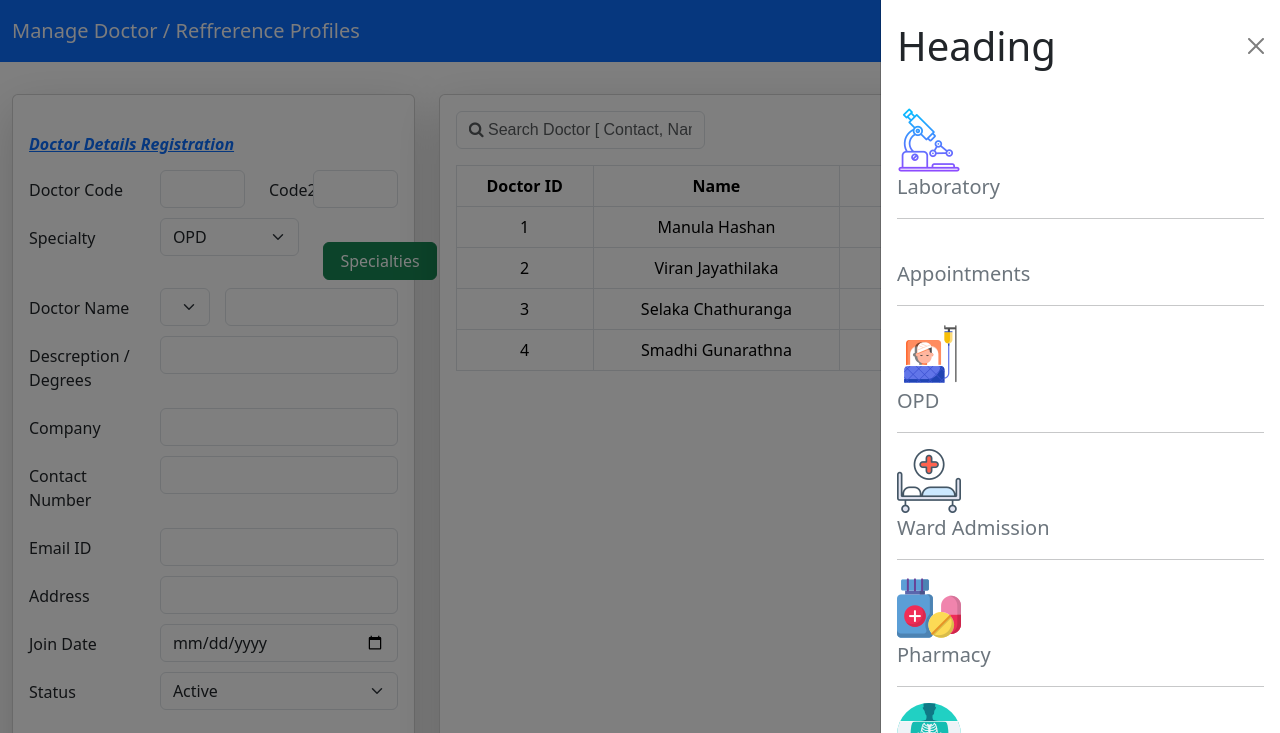
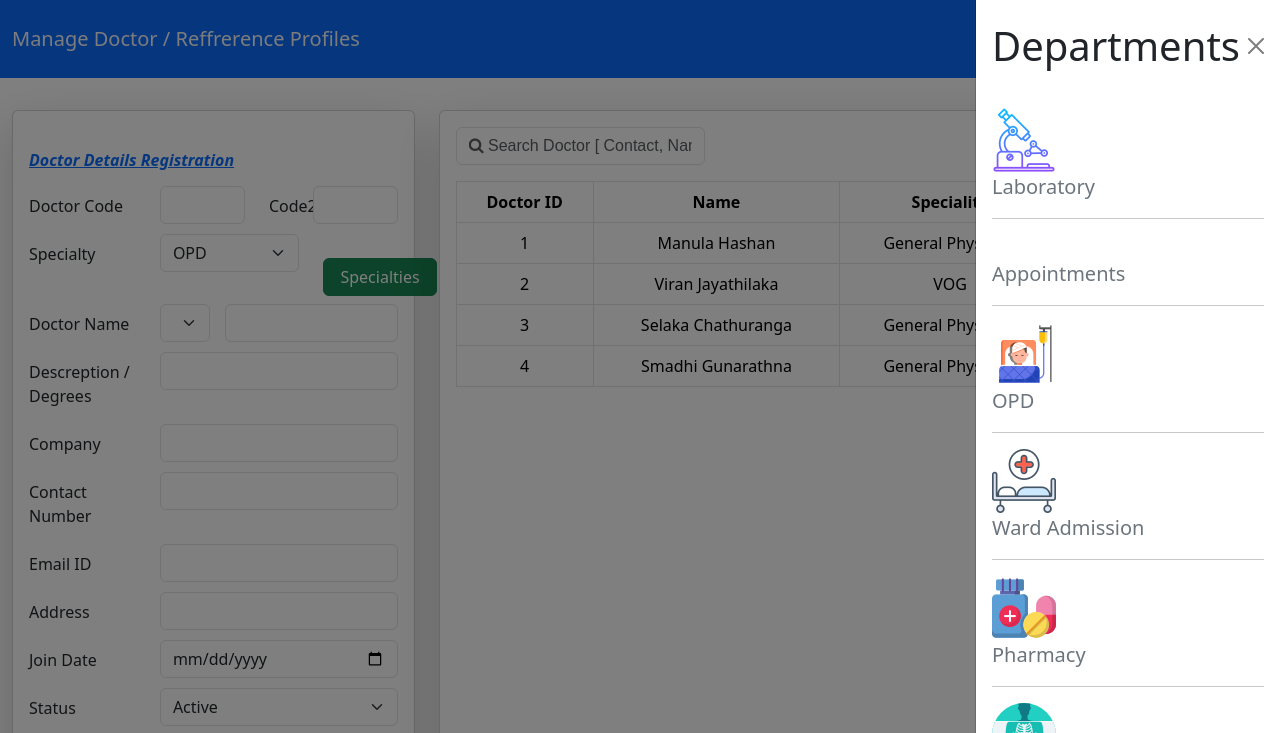
Before and after one commit to ManulaHashan/HMS, a website: page views/doctorProfile.html in a window 1280 px wide. Both pictures are taken after a click on the button 1239 px from the left and 31 px from the top of the page. Shown: the top 733 px of the page. Drawn offline with nearby package versions, Linux system fonts and the light colour scheme.

Commit message:
offcanvas size changed.

```diff
--- a/views/doctorProfile.html
+++ b/views/doctorProfile.html
@@ -16,9 +16,9 @@
         <a class="navbar-brand" href="#">
         <span class="text-light"> Manage Doctor / Reffrerence Profiles</span>
         </a>
-        <div class="offcanvas offcanvas-end" id="demo">
+        <div class="offcanvas offcanvas-end w-auto" id="demo">
             <div class="offcanvas-header">
-              <h1 class="offcanvas-title">Heading</h1>
+              <h1 class="offcanvas-title">Departments</h1>
               <button type="button" class="btn-close text-reset" data-bs-dismiss="offcanvas"></button>
             </div>
             <div class="offcanvas-body">
@@ -51,9 +51,7 @@
             </div>
           </div>
         <button class="btn btn-primary" type="button" data-bs-toggle="offcanvas" data-bs-target="#demo">
-            <svg xmlns="http://www.w3.org/2000/svg" width="32" height="32" fill="currentColor" class="bi bi-list" viewBox="0 0 16 16">
-                <path fill-rule="evenodd" d="M2.5 12a.5.5 0 0 1 .5-.5h10a.5.5 0 0 1 0 1H3a.5.5 0 0 1-.5-.5m0-4a.5.5 0 0 1 .5-.5h10a.5.5 0 0 1 0 1H3a.5.5 0 0 1-.5-.5m0-4a.5.5 0 0 1 .5-.5h10a.5.5 0 0 1 0 1H3a.5.5 0 0 1-.5-.5"/>
-            </svg>
+            <i class="bi bi-list" style="font-size: 2rem;"></i>
         </button>
             </div>
         </div>
```
